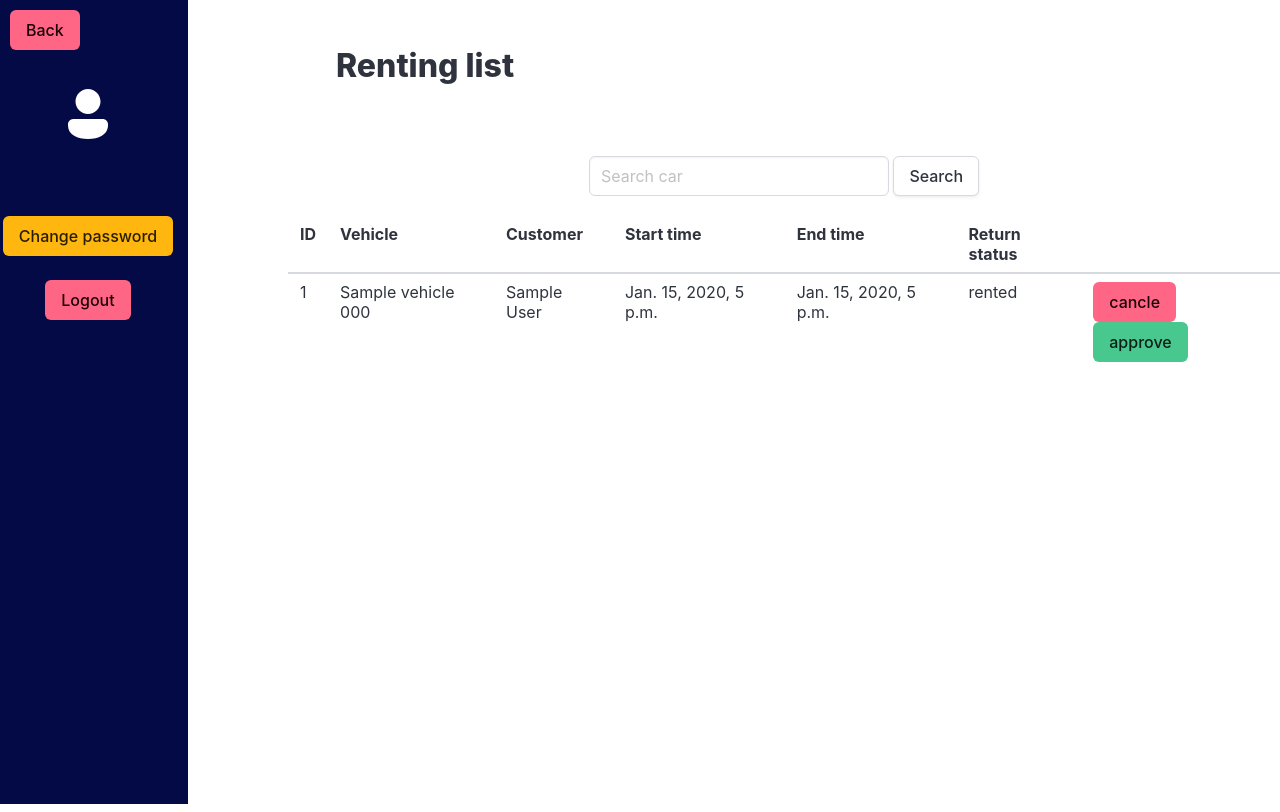
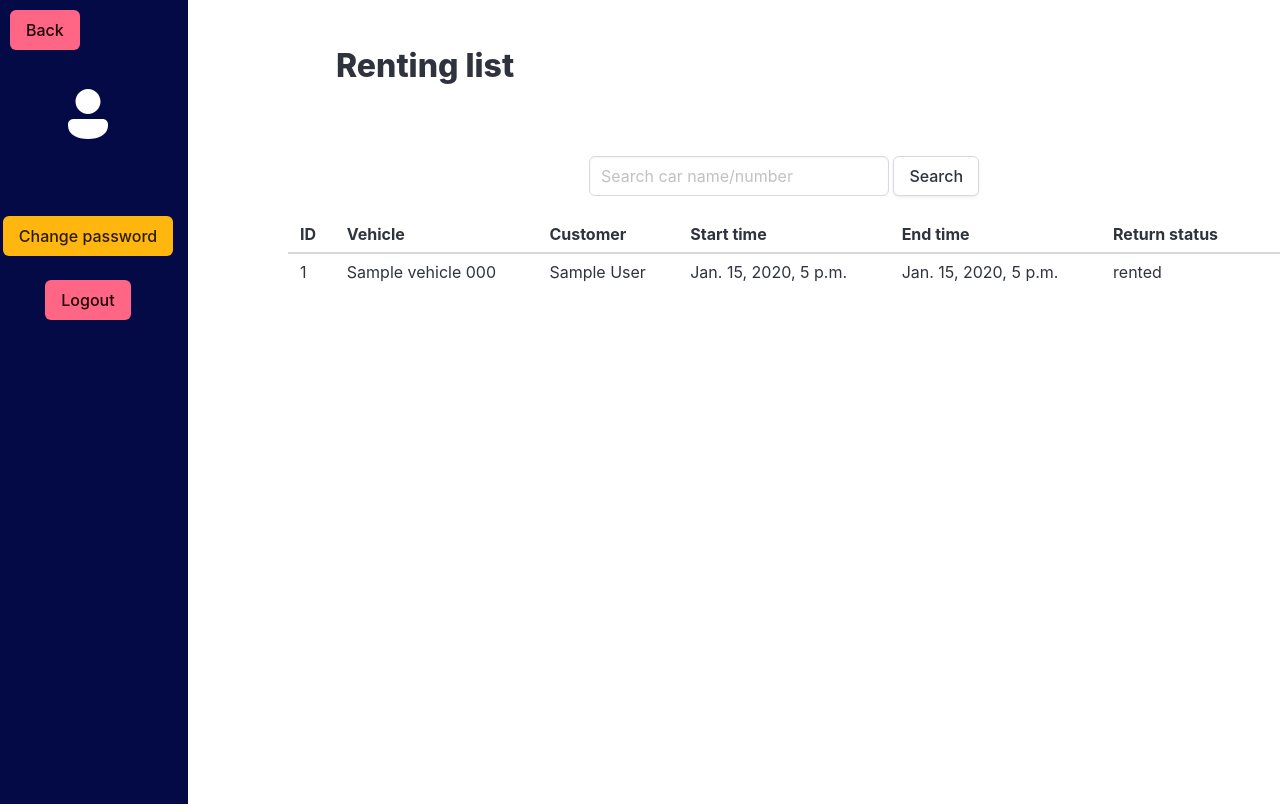
Before and after one commit to Cninathip/severdev, a Django app: page /rent/profile in a window 1280 px wide. Run offline with Django 5.2, Linux system fonts and the light colour scheme; tables that the repository leaves empty hold one stand-in row (values such as "Sample post").

Commit message:
can managerent

```diff
--- a/rentalcars/rent/templates/profile.html
+++ b/rentalcars/rent/templates/profile.html
@@ -1,11 +1,9 @@
 <html lang="en">
+
 <head>
     <meta charset="UTF-8">
     <meta name="viewport" content="width=device-width, initial-scale=1.0">
-    <link
-    rel="stylesheet"
-    href="https://cdn.jsdelivr.net/npm/bulma@1.0.2/css/bulma.min.css"
-    >
+    <link rel="stylesheet" href="https://cdn.jsdelivr.net/npm/bulma@1.0.2/css/bulma.min.css">
     <style>
         table {
             width: 100%;
@@ -15,9 +13,11 @@
     </style>
     <title>Profile</title>
 </head>
+
 <body>
     <div class="columns">
-        <aside class="column is-narrow" style="width: 200px; background-color: rgb(4, 10, 69); height: 102vh; position: fixed;">
+        <aside class="column is-narrow"
+            style="width: 200px; background-color: rgb(4, 10, 69); height: 102vh; position: fixed;">
 
             <div style="padding: 10px;">
                 <a class="button is-danger" href="{% url 'typecar-list' %}">Back</a>
@@ -39,24 +39,24 @@
                 <br>
                 <a href="{% url 'logout' %}" class="button is-danger">Logout</a>
                 {% if messages %}
-                        <ul>
-                            {% for message in messages %}
-                            <li>{{ message }}</li>
-                            {% endfor %}
-                        </ul>
+                <ul>
+                    {% for message in messages %}
+                    <li>{{ message }}</li>
+                    {% endfor %}
+                </ul>
                 {% endif %}
             </div>
         </aside>
 
-        <div class="column"  style="padding-left: 300px;">
+        <div class="column" style="padding-left: 300px;">
             <section class="section">
                 <h1 class="title" id="title">Renting list</h1>
 
             </section>
             <br>
             <div class="container has-text-centered">
-                <form action="{% url 'employee' %}">
-                    <input class="input" type="text" name="search_id" placeholder="Search car"
+                <form action="{% url 'profile' %}">
+                    <input class="input" type="text" name="search" placeholder="Search car name/number"
                         style="width: 300px;">
                     <input class="button" type="submit" value="Search">
                 </form>
@@ -88,8 +88,12 @@
                                 {% endif %}
                             </td>
                             <td>
-                                <a class="button is-danger" href="">cancle</a>
-                                <a class="button is-success" href="">approve</a>
+                                {% if i.return_status %}
+                                {% else %}
+                                <a class="button is-danger" href="{% url 'cancle' i.id %}">cancle</a>
+                                <a class="button is-success" href="{% url 'approve' i.id %}">approve</a>
+                                {% endif %}
+
                             </td>
                         </tr>
                         {% endfor %}
@@ -99,4 +103,5 @@
         </div>
     </div>
 </body>
+
 </html>
--- a/rentalcars/rent/urls.py
+++ b/rentalcars/rent/urls.py
@@ -5,6 +5,8 @@ urlpatterns = [
     path("", views.TypeCarView.as_view(), name="typecar-list"),
     path("typecar", views.TypeCarAdd.as_view(), name="typecar-add"),
     path("profile", views.ProfileView.as_view(), name="profile"),
+    path("approve/<int:pk>", views.RentApprove.as_view(), name="approve"),
+    path("cancle/<int:pk>", views.RentCancle.as_view(), name="cancle"),
     path("profile/change-password", views.ChangePasswordView.as_view(), name="change_password"),
     path("typecar-delete/<int:pk>", views.TypeCarDelete.as_view(), name="typecar-delete"),
     path("typecar-update/<int:pk>", views.TypeCarUpdate.as_view(), name="typecar-update"),
--- a/rentalcars/rent/views.py
+++ b/rentalcars/rent/views.py
@@ -253,6 +253,29 @@ class EmployeeView(View):
 
 class ProfileView(View):
     def get(self, request):
+        query = request.GET
         rent = Rent.objects.all()
-        context = {"rent": rent}
-        return render(request, "profile.html", context)
+
+        if query.get("search"):
+            rent = rent.filter(
+                Q(vehicle__name__icontains=query.get("search"))|
+                Q(vehicle__number__icontains=query.get("search"))
+            )
+
+        return render(request, "profile.html", {"rent": rent})
+
+class RentApprove(View):
+    def get(self, request, pk):
+        rent = Rent.objects.get(pk=pk)
+        rent.return_status = True
+        rent.save()
+
+        return redirect("profile")
+
+class RentCancle(View):
+
+    def get(self, request, pk):
+        rent = Rent.objects.get(pk=pk)
+        rent.delete()
+
+        return redirect("profile")
```
